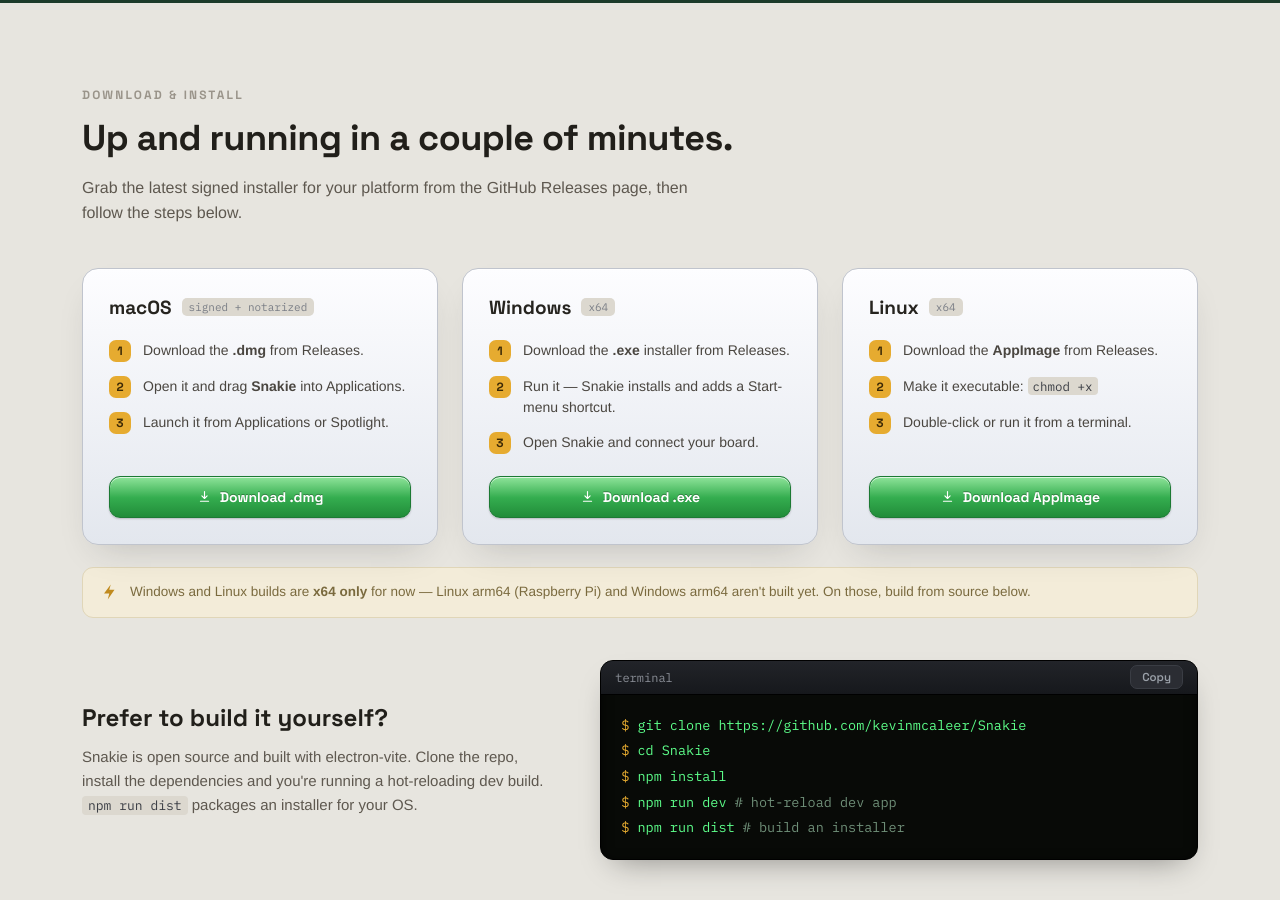
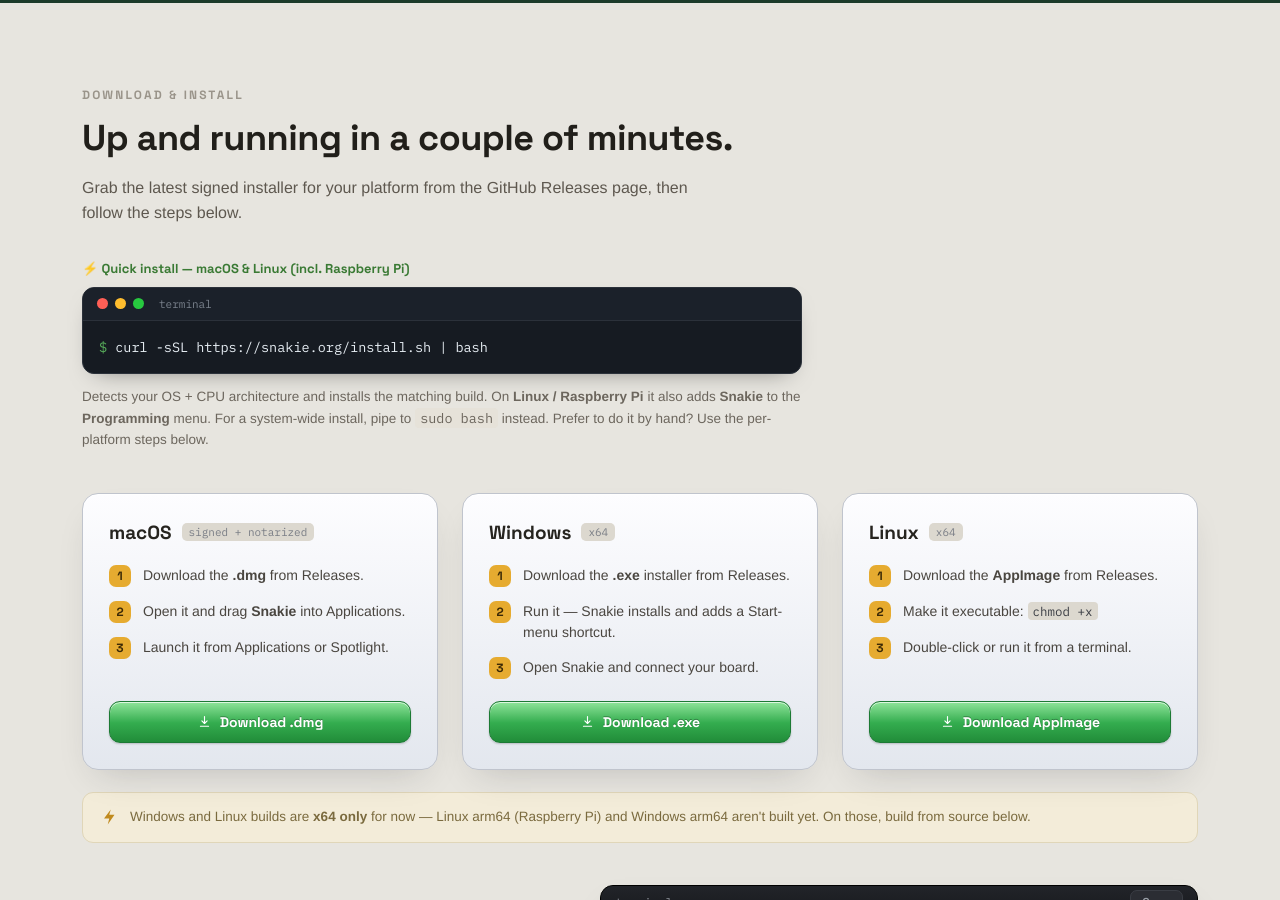
Before and after one commit to kevinmcaleer/snakie.org, a Jekyll site: the page built from index.html, in a window 1280 px wide and 900 px high, scrolled down 4482 px. Built offline with Jekyll 4.4.1, drawn with Linux system fonts in a browser that asks for light colours.

Commit message:
Add one-line install script for macOS & Linux (+ Raspberry Pi menu icon)
install.sh detects OS + CPU arch, resolves the latest release via the
/releases/latest redirect (no GitHub API rate limit), and installs the
matching build:
- macOS: mount the .dmg, copy Snakie.app to /Applications, clear quarantine
- Linux: extract the AppImage (no libfuse2 needed — works on a stock Pi),
  install to ~/.local/lib (or /opt as root), symlink 'snakie', and add a
  Programming-group .desktop entry with the app icon

Documented on the homepage install section:
  curl -sSL https://snakie.org/install.sh | bash

🤖 Generated with [Claude Code](https://claude.com/claude-code)

```diff
--- a/index.html
+++ b/index.html
@@ -243,6 +243,21 @@ description: "Snakie is a clean, cross-platform editor for writing MicroPython a
       <h2 style="font-family:'Space Grotesk',sans-serif; font-size:36px; font-weight:700; letter-spacing:-.015em; color:#211f1a; margin:12px 0 0;">Up and running in a couple of minutes.</h2>
       <p style="font-size:16px; line-height:1.6; color:#5e584f; max-width:620px; margin:14px 0 0;">Grab the latest signed installer for your platform from the GitHub Releases page, then follow the steps below.</p>
 
+      <!-- One-line install (macOS & Linux / Raspberry Pi) -->
+      <div style="margin-top:34px; max-width:720px;">
+        <div style="font-family:'Space Grotesk',sans-serif; font-size:13px; font-weight:700; color:#3a7a34;">⚡ Quick install — macOS &amp; Linux (incl. Raspberry Pi)</div>
+        <div style="margin-top:10px; border-radius:12px; background:#161b22; border:1px solid #2b313a; box-shadow:inset 0 1px 0 rgba(255,255,255,.04),0 10px 24px -14px rgba(0,0,0,.5); overflow:hidden;">
+          <div style="display:flex; align-items:center; gap:7px; padding:9px 14px; border-bottom:1px solid #2b313a; background:#1b212a;">
+            <span style="width:11px; height:11px; border-radius:50%; background:#ff5f56;"></span>
+            <span style="width:11px; height:11px; border-radius:50%; background:#ffbd2e;"></span>
+            <span style="width:11px; height:11px; border-radius:50%; background:#27c93f;"></span>
+            <span style="margin-left:8px; font-family:'IBM Plex Mono',monospace; font-size:11px; color:#7a828d;">terminal</span>
+          </div>
+          <pre style="margin:0; padding:16px; overflow-x:auto;"><code style="font-family:'IBM Plex Mono',monospace; font-size:13.5px; line-height:1.5; color:#e6edf3;"><span style="color:#57ab5a; user-select:none;">$ </span>curl -sSL https://snakie.org/install.sh | bash</code></pre>
+        </div>
+        <p style="font-size:13.5px; line-height:1.6; color:#6c665d; margin:12px 0 0;">Detects your OS + CPU architecture and installs the matching build. On <strong>Linux / Raspberry Pi</strong> it also adds <strong>Snakie</strong> to the <strong>Programming</strong> menu. For a system-wide install, pipe to <code style="font-family:'IBM Plex Mono',monospace; background:#e6e2d9; padding:1px 5px; border-radius:4px;">sudo bash</code> instead. Prefer to do it by hand? Use the per-platform steps below.</p>
+      </div>
+
       <div class="grid-3" style="display:grid; grid-template-columns:repeat(3,1fr); gap:24px; margin-top:42px;">
 
         <!-- macOS -->
```
Also changed, not shown: 1 other file.
